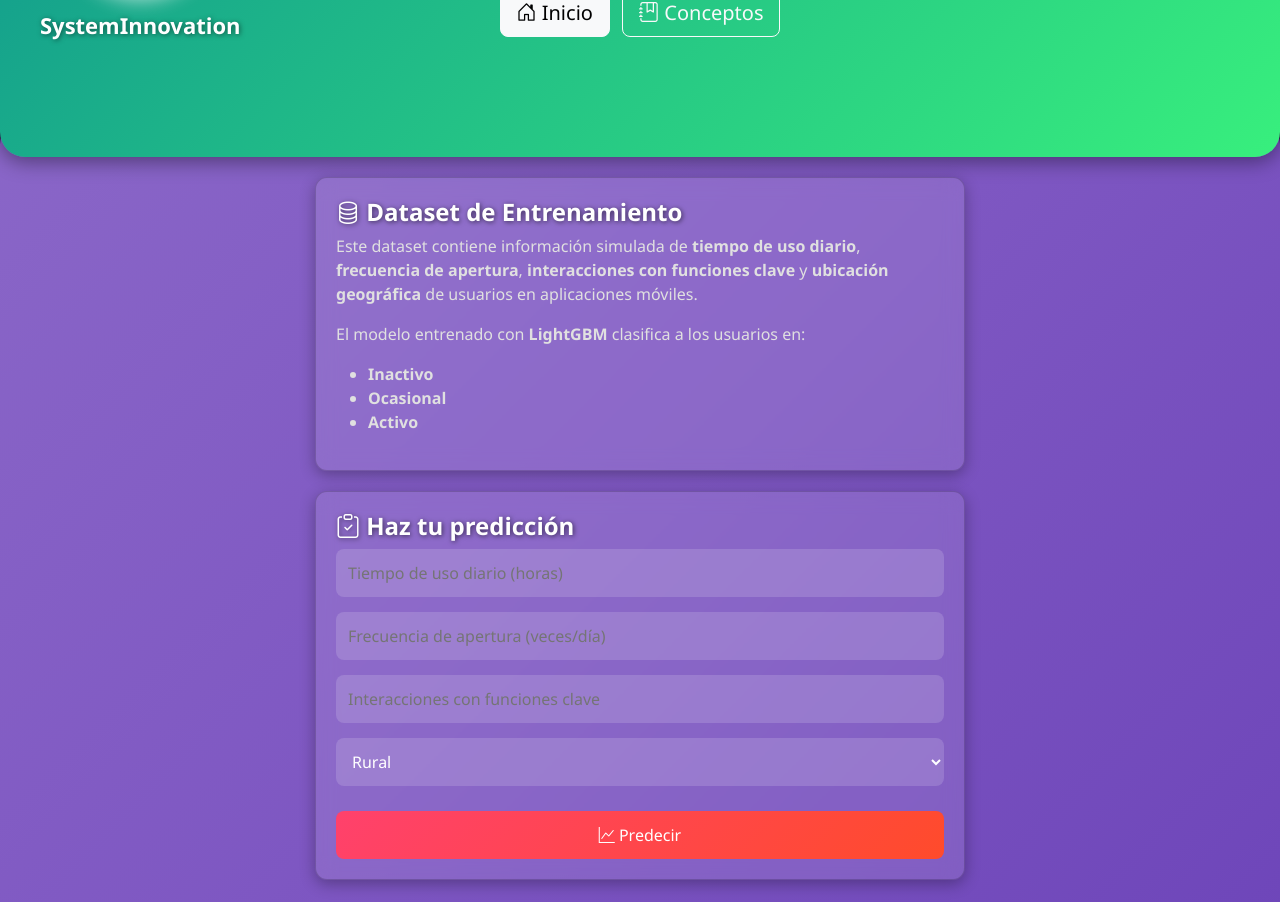
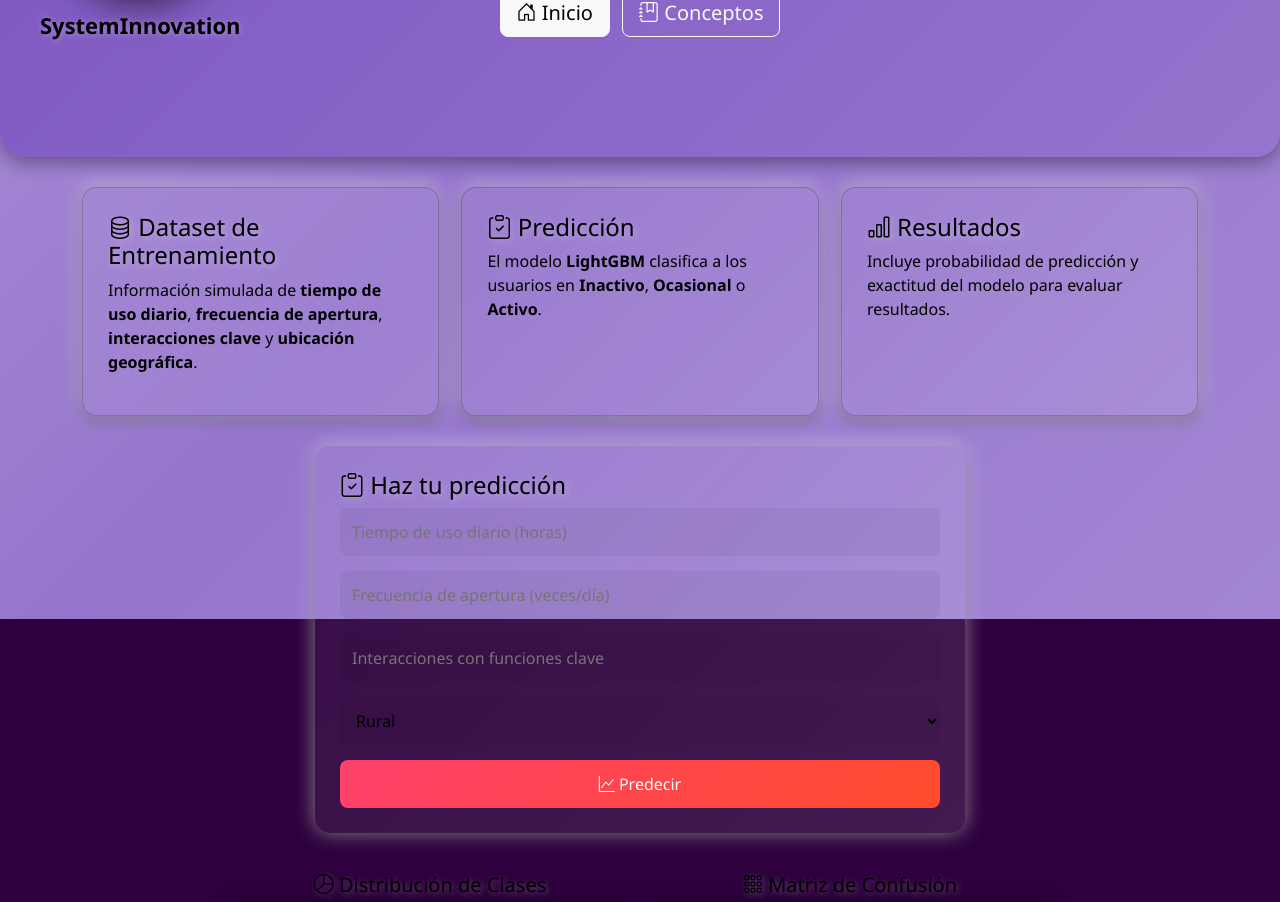
Before and after one commit to Lnbernal/SystemInnovation, a Flask app: page /TiposDeAlgoritmos/ejercicio in a window 1280 px wide. Shown: the part 181-1083 px from the top of the page. Run offline with Flask 3, Linux system fonts and the light colour scheme.

Commit message:
Se realiza nuevos cambios en el css del ejercicio, se distribuyen los cuadros de texto de mejor manera

```diff
--- a/static/indexTiposEj.css
+++ b/static/indexTiposEj.css
@@ -3,126 +3,136 @@
   margin: 0;
   padding: 0;
   font-family: 'Segoe UI', Tahoma, Geneva, Verdana, sans-serif;
-  color: #f5f5f5;
+  color: #000;
   background: #2e003e;
-  overflow-x: hidden;
 }
 
 /* ====== Encabezado ====== */
 .hero-section {
   position: relative;
-  background: linear-gradient(135deg, #11998e, #38ef7d);
-  color: white;
+  background: linear-gradient(135deg, #7e57c2, #9575cd);
   text-align: center;
   padding: 50px 0 120px 0;
   border-bottom-left-radius: 25px;
   border-bottom-right-radius: 25px;
-  box-shadow: 0 5px 20px rgba(0, 0, 0, 0.4);
+  box-shadow: 0 5px 20px rgba(0,0,0,0.4);
 }
 
-/* ====== Logo y Empresa ====== */
+/* Logo */
 .logo-container {
   position: absolute;
   top: 20px;
   left: 40px;
   text-align: center;
 }
-
 .logo {
   width: 160px;
   height: 160px;
   border-radius: 50%;
-  box-shadow: 0 0 20px rgba(255, 255, 255, 0.7);
-  transition: transform 0.3s ease, filter 0.3s ease;
+  box-shadow: 0 0 40px rgba(0,0,0,0.8);
+}
+.company-name {
+  margin-top: 10px;
+  font-size: 22px;
+  font-weight: bold;
+  color: #000;
+  text-shadow: 1px 1px 6px rgba(255,255,255,0.3);
 }
 
-.logo:hover {
-  transform: scale(1.1);
-  filter: brightness(1.3);
-}
-
-.company-name {
-  margin-top: 10px;
-  color: white;
-  font-size: 22px;
-  font-weight: bold;
-  text-shadow: 1px 1px 5px rgba(0, 0, 0, 0.5);
-}
-
-/* ====== Fondo Violeta Animado ====== */
+/* Fondo animado */
 body::after {
   content: "";
   position: fixed;
-  top: 300px;
-  left: 0;
-  width: 100%;
-  height: 100%;
-  background: linear-gradient(-45deg, #5e35b1, #7e57c2, #9575cd, #b39ddb);
-  background-size: 300% 300%;
-  animation: violetWave 12s ease infinite;
+  top: 0; left: 0;
+  width: 100%; height: 100%;
+  background: linear-gradient(-45deg, #b39ddb, #9575cd, #d1c4e9, #e0bbff);
+  background-size: 400% 400%;
+  animation: lightWave 12s ease infinite;
   z-index: -1;
-  border-top-left-radius: 25px;
-  border-top-right-radius: 25px;
 }
-
-@keyframes violetWave {
+@keyframes lightWave {
   0% { background-position: 0% 50%; }
   50% { background-position: 100% 50%; }
   100% { background-position: 0% 50%; }
 }
 
-/* ====== Tarjetas con efecto vidrio ====== */
-.glass-card {
-  background: rgba(255, 255, 255, 0.1);
-  backdrop-filter: blur(10px);
-  border-radius: 12px;
-  padding: 20px;
-  margin: 20px auto;
-  color: #e0e0e0;
-  box-shadow: 0 4px 15px rgba(0, 0, 0, 0.3);
-  max-width: 650px;
-  transition: transform 0.3s ease;
+/* TARJETAS EN FILA */
+.cards-row {
+  display: flex;
+  justify-content: space-between;
+  gap: 20px;
+  margin: 30px auto;
+  max-width: 1200px;
+  flex-wrap: wrap;
+}
+.cards-row .card {
+  width: 32%;
+  background: linear-gradient(135deg, rgba(255,255,255,0.05), rgba(255,255,255,0.1));
+  padding: 25px;
+  border-radius: 15px;
+  color: #000;
+  box-shadow: 0 0 20px rgba(255,255,255,0.5), 0 5px 15px rgba(0,0,0,0.4);
+  transition: transform 0.3s ease, box-shadow 0.3s ease;
+}
+.cards-row .card:hover {
+  transform: translateY(-10px) scale(1.05);
+  box-shadow: 0 0 60px rgba(255,255,255,0.9), 0 10px 30px rgba(0,0,0,0.5);
 }
 
-.glass-card:hover {
-  transform: translateY(-5px);
+/* FORMULARIO */
+.form-card {
+  background: linear-gradient(135deg, rgba(255,255,255,0.05), rgba(255,255,255,0.1));
+  border-radius: 15px;
+  padding: 25px;
+  margin: 30px auto;
+  max-width: 650px;
+  color: #000;
+  box-shadow: 0 0 20px rgba(255,255,255,0.5), 0 5px 15px rgba(0,0,0,0.4);
+}
+.form-card input, .form-card select {
+  width: 100%;
+  padding: 12px;
+  margin-bottom: 15px;
+  border-radius: 8px;
+  border: none;
+  background: rgba(0,0,0,0.05);
+  color: #000;
+}
+.form-card button {
+  width: 100%;
+  padding: 12px;
+  background: linear-gradient(135deg,#ff416c,#ff4b2b);
+  color: #fff;
+  border: none;
+  border-radius: 8px;
+  cursor: pointer;
+}
+.form-card button:hover {
+  transform: scale(1.05);
 }
 
-/* ====== Inputs y Botones ====== */
-input, select {
-  background: rgba(255, 255, 255, 0.15);
-  border: none;
-  color: #fff;
-  padding: 12px;
-  border-radius: 8px;
+/* GRAFICAS ABAJO */
+.graphs-row {
+  display: flex;
+  justify-content: center;
+  flex-wrap: wrap;
+  gap: 20px;
+  margin-top: 40px;
+}
+.graphs-row .graph {
+  text-align: center;
+}
+.graphs-row img {
   width: 100%;
-  margin-bottom: 15px;
+  max-width: 500px;
+  border-radius: 12px;
+  box-shadow: 0 0 20px rgba(0,0,0,0.5);
 }
 
-input:focus, select:focus {
-  outline: none;
-  background: rgba(255, 255, 255, 0.25);
+/* TITULOS */
+h1,h2,h3,h4,h5 { color: #000; text-shadow: 2px 2px 6px rgba(255,255,255,0.3); }
+
+/* RESPONSIVE */
+@media (max-width: 1000px){
+  .cards-row .card { width: 90%; margin-bottom: 20px; }
 }
-
-button {
-  background: linear-gradient(135deg, #ff416c, #ff4b2b);
-  color: white;
-  border: none;
-  padding: 12px 25px;
-  border-radius: 8px;
-  cursor: pointer;
-  transition: background 0.3s, transform 0.3s;
-  margin-top: 10px;
-}
-
-button:hover {
-  transform: scale(1.05);
-  background: linear-gradient(135deg, #ff4b2b, #ff416c);
-}
-
-/* ====== Títulos ====== */
-h1, h2, h3, h4 {
-  color: #ffffff;
-  font-weight: bold;
-  text-shadow: 1px 1px 5px rgba(0, 0, 0, 0.6);
-}
--- a/templates/indexTiposEj.html
+++ b/templates/indexTiposEj.html
@@ -32,22 +32,27 @@
 
   <!-- CONTENIDO -->
   <main class="container pb-5">
-    <div class="card glass-card">
-      <h4><i class="bi bi-database"></i> Dataset de Entrenamiento</h4>
-      <p>Este dataset contiene información simulada de <b>tiempo de uso diario</b>,
-        <b>frecuencia de apertura</b>, <b>interacciones con funciones clave</b> y
-        <b>ubicación geográfica</b> de usuarios en aplicaciones móviles.
-      </p>
-      <p>El modelo entrenado con <b>LightGBM</b> clasifica a los usuarios en:</p>
-      <ul>
-        <li><b>Inactivo</b></li>
-        <li><b>Ocasional</b></li>
-        <li><b>Activo</b></li>
-      </ul>
+
+    <!-- TARJETAS EN FILA -->
+    <div class="cards-row">
+      <div class="card">
+        <h4><i class="bi bi-database"></i> Dataset de Entrenamiento</h4>
+        <p>Información simulada de <b>tiempo de uso diario</b>, <b>frecuencia de apertura</b>, <b>interacciones clave</b> y <b>ubicación geográfica</b>.</p>
+      </div>
+
+      <div class="card">
+        <h4><i class="bi bi-clipboard-check"></i> Predicción</h4>
+        <p>El modelo <b>LightGBM</b> clasifica a los usuarios en <b>Inactivo</b>, <b>Ocasional</b> o <b>Activo</b>.</p>
+      </div>
+
+      <div class="card">
+        <h4><i class="bi bi-bar-chart"></i> Resultados</h4>
+        <p>Incluye probabilidad de predicción y exactitud del modelo para evaluar resultados.</p>
+      </div>
     </div>
 
-    <!-- Formulario -->
-    <form method="post" class="card glass-card">
+    <!-- FORMULARIO -->
+    <form method="post" class="form-card">
       <h4><i class="bi bi-clipboard-check"></i> Haz tu predicción</h4>
       <input type="number" name="tiempo_uso" step="0.1" placeholder="Tiempo de uso diario (horas)" required>
       <input type="number" name="frecuencia" placeholder="Frecuencia de apertura (veces/día)" required>
@@ -59,32 +64,22 @@
       <button type="submit"><i class="bi bi-graph-up"></i> Predecir</button>
     </form>
 
-    <!-- Resultados -->
-    {% if result %}
-      <div class="card glass-card">
-        <h4><i class="bi bi-check-circle"></i> Resultado de la predicción</h4>
-        <p><b>Tipo de Usuario:</b> {{ result }}</p>
-        <p><b>Probabilidad:</b> {{ prob }}%</p>
-        <p><b>Exactitud del modelo:</b> {{ accuracy }}</p>
-      </div>
-    {% endif %}
-
-    <!-- Gráficas -->
-    <div class="row mt-4 text-center">
+    <!-- GRAFICAS -->
+    <div class="graphs-row">
       {% if graphs.distribucion %}
-        <div class="col-md-6">
+        <div class="graph">
           <h5><i class="bi bi-pie-chart"></i> Distribución de Clases</h5>
-          <img src="{{ graphs.distribucion }}" class="img-fluid rounded shadow" alt="Distribución">
+          <img src="{{ graphs.distribucion }}" alt="Distribución">
         </div>
       {% endif %}
-
       {% if graphs.confusion %}
-        <div class="col-md-6">
+        <div class="graph">
           <h5><i class="bi bi-grid-3x3-gap"></i> Matriz de Confusión</h5>
-          <img src="{{ graphs.confusion }}" class="img-fluid rounded shadow" alt="Matriz de Confusión">
+          <img src="{{ graphs.confusion }}" alt="Matriz de Confusión">
         </div>
       {% endif %}
     </div>
+
   </main>
 
   <!-- FOOTER -->
```
